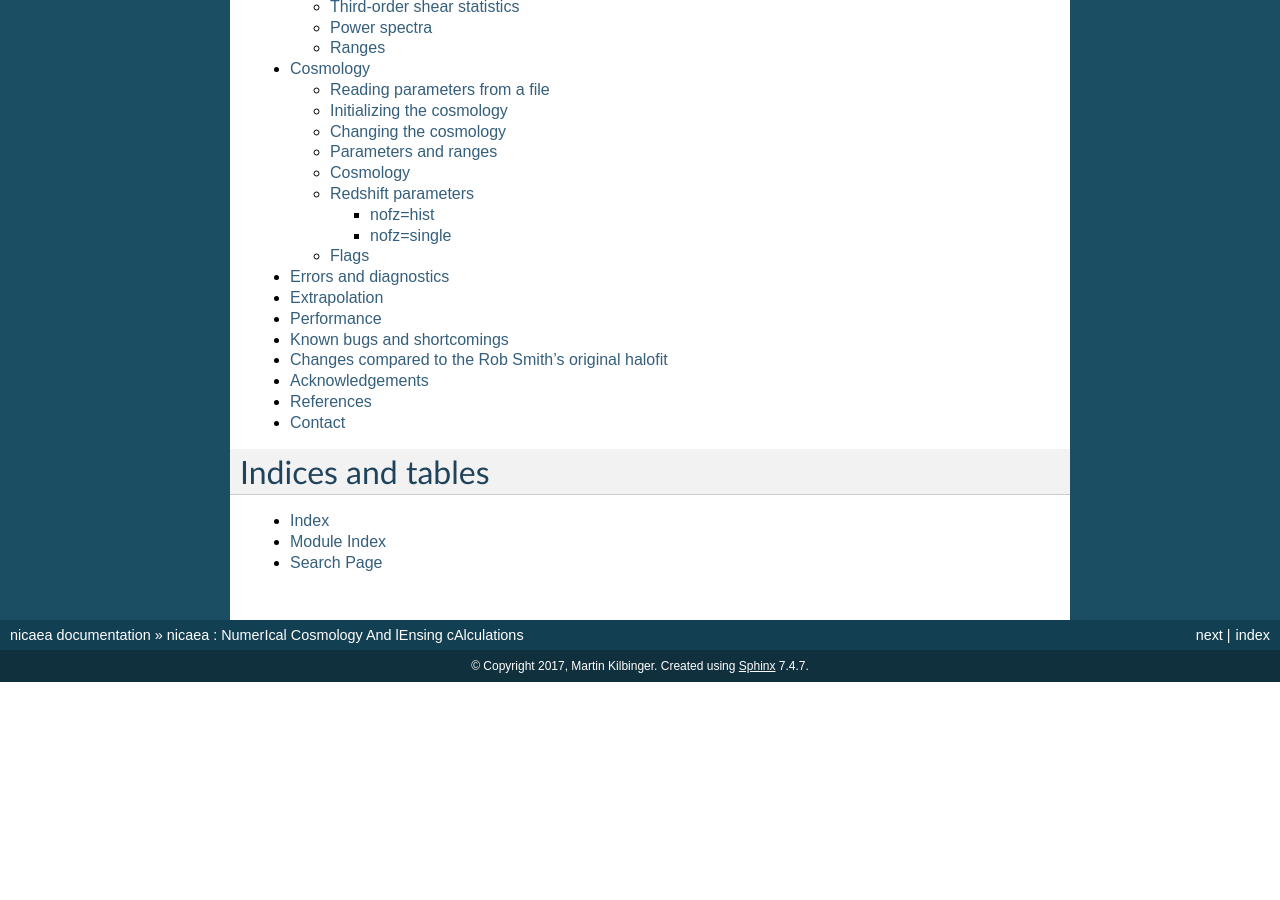
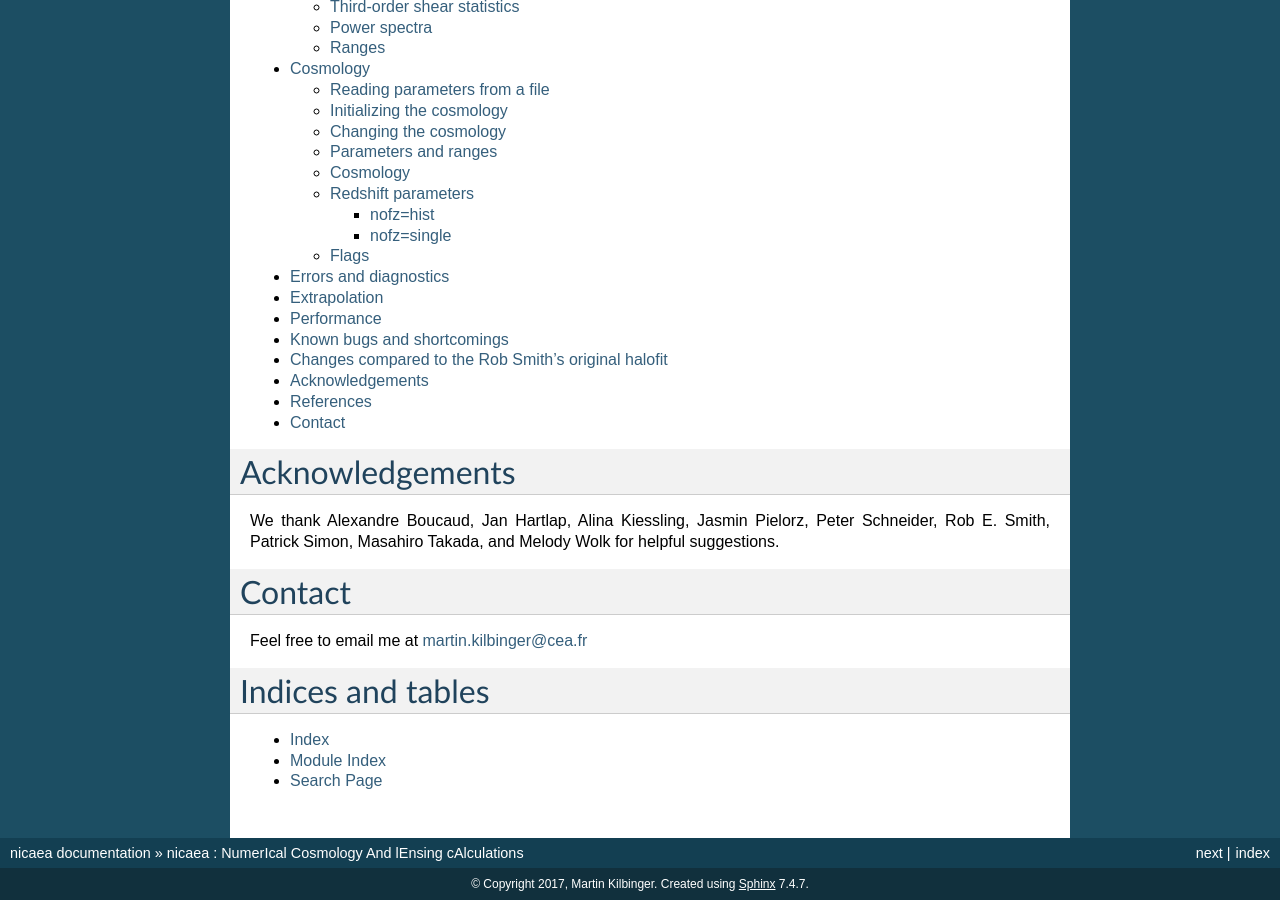
Before and after one commit to CosmoStat/nicaea, a Sphinx documentation site: the page built from docs/index.rst, in a window 1280 px wide and 900 px high, scrolled down 589 px. Built offline with Sphinx 7.4.7, drawn with Linux system fonts in a browser that asks for light colours; formulas are drawn with MathJax 3; the version number could not be read and is left out; before the commit the page ends 1271 px from its top, so only the background shows below that; some of the changed text lies outside the part shown.

Commit message:
Updates to move contact on main page

```diff
--- a/docs/index.rst
+++ b/docs/index.rst
@@ -33,6 +33,18 @@ Documentation
 
    nicaea_2.7
 
+Acknowledgements
+================
+
+We thank Alexandre Boucaud, Jan Hartlap, Alina Kiessling, Jasmin Pielorz, Peter
+Schneider, Rob E. Smith, Patrick Simon, Masahiro Takada, and Melody Wolk for
+helpful suggestions.
+
+Contact
+=======
+
+Feel free to email me at martin.kilbinger@cea.fr
+
 
 Indices and tables
 ==================
```
